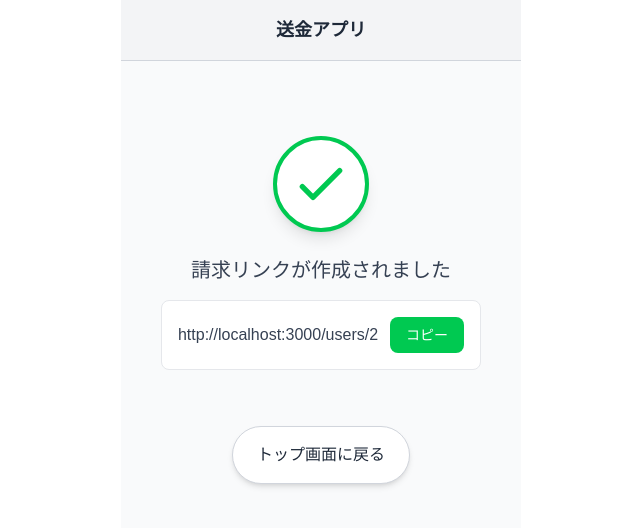
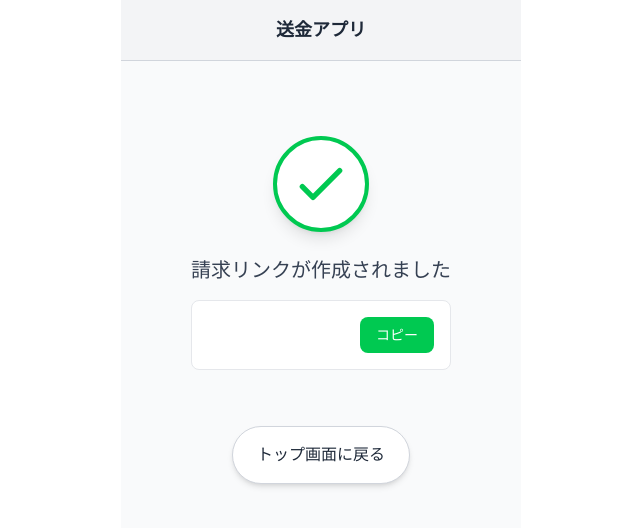
Before and after one commit to takumin4260/monetech, a Next.js app in the folder frontend/: page /request/complete in a window 1280 px wide. Shown: the top 528 px of the page, without its empty margins (319-959 px from the left). Built offline with nearby package versions, Linux system fonts and the light colour scheme.

Commit message:
completeページに請求先URLを表示

```diff
--- a/frontend/src/app/request/complete/page.tsx
+++ b/frontend/src/app/request/complete/page.tsx
@@ -1,13 +1,18 @@
 "use client";
 
-import React, { useState } from 'react';
+import React, { Suspense, useState } from 'react';
 import Link from 'next/link';
+import { useSearchParams } from 'next/navigation';
 
-export default function RequestLinkCompletionPage() {
-  const requestLink = "http://localhost:3000/users/2"; //@Todo 請求リンクに変更する
+function CompleteContent() {
+  const searchParams = useSearchParams();
+
+  const generatedUrl = searchParams.get("url");
+  const requestLink = generatedUrl ? decodeURIComponent(generatedUrl) : null;
   const [copied, setCopied] = useState(false);
 
   const handleCopyLink = () => {
+    if (!requestLink) return;
     navigator.clipboard.writeText(requestLink);
     setCopied(true);
     setTimeout(() => setCopied(false), 2000); // 2秒後に元に戻る
@@ -66,3 +71,11 @@ export default function RequestLinkCompletionPage() {
     </div>
   );
 }
+
+export default function RequestLinkCompletionPage() {
+  return (
+    <Suspense fallback={<div className="w-[400px] min-h-screen bg-gray-50 mx-auto flex items-center justify-center">読み込み中...</div>}>
+      <CompleteContent />
+    </Suspense>
+  )
+}
--- a/frontend/src/app/request/page.tsx
+++ b/frontend/src/app/request/page.tsx
@@ -44,7 +44,7 @@ export default function RequestLinkScreen() {
     });
     const data: URLResponse = await response.json();
     if (data.url) {
-      router.push("/request/complete");
+      router.push(`/request/complete?url=${encodeURIComponent(data.url)}`);
     }
   }
 
```
